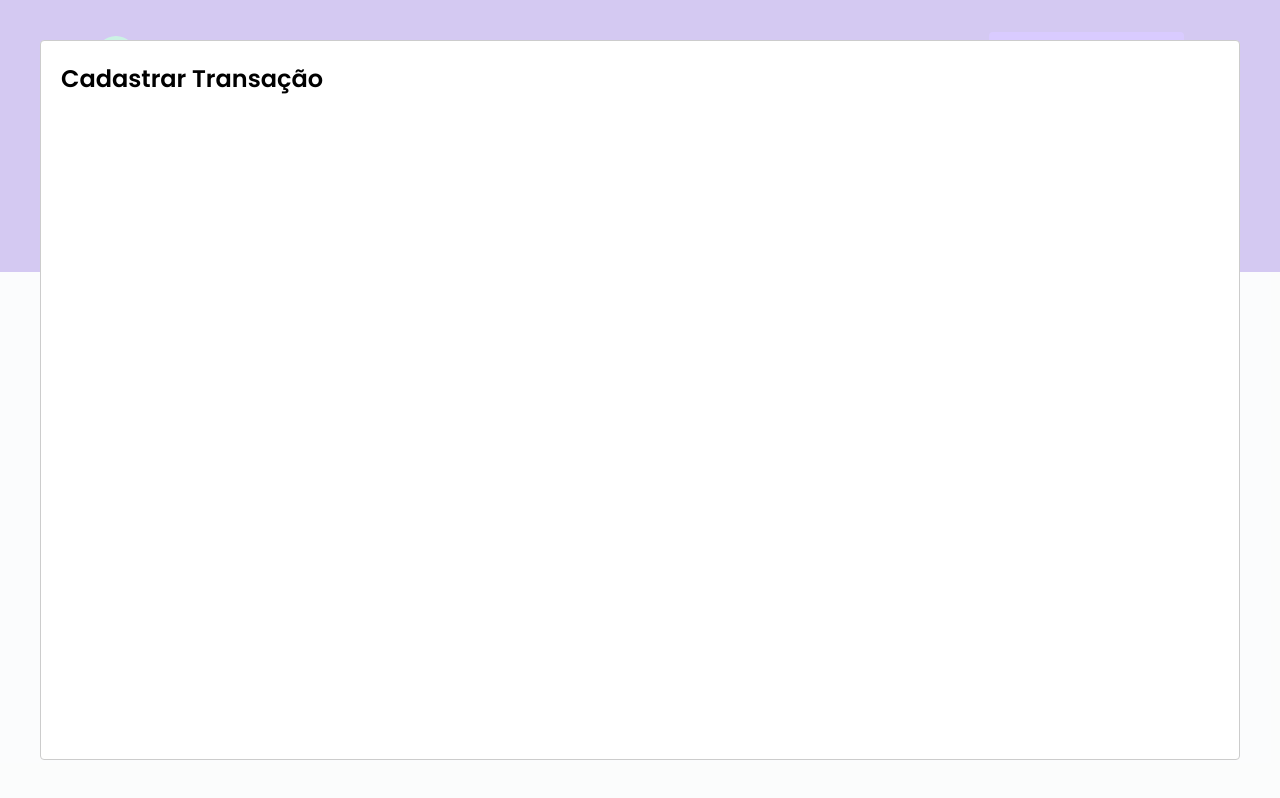
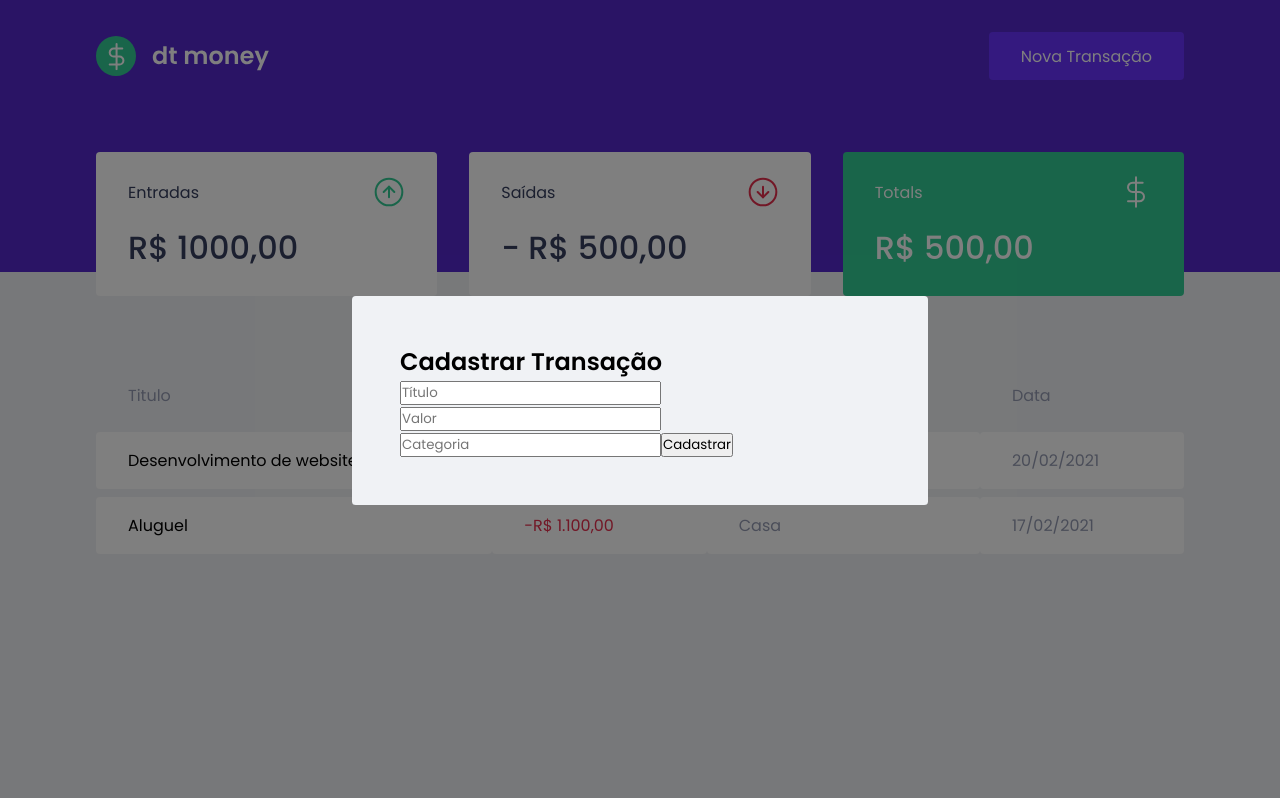
Before and after one commit to rodrigobergamindev/rbmoney, a React (Create React App) app: page / in a window 1280 px wide. Both pictures are taken after a click on the button "Nova Transação". Built offline with nearby package versions, Linux system fonts and the light colour scheme; no server answers; what miragejs would draw is missing.

Commit message:
att modal

```diff
--- a/src/App.tsx
+++ b/src/App.tsx
@@ -25,7 +25,9 @@
     <>
      <Header onOpenNewTransactionModal={handleOpenNewTransactionModal}/>
      <Dashboard/>
-     <NewTransactionModal isOpen={isNewTransactionModalOpen} onRequestClose={handleCloseNewTransactionModal}/>
+     <NewTransactionModal
+        isOpen={isNewTransactionModalOpen}
+        onRequestClose={handleCloseNewTransactionModal}/>
     <GlobalStyle/>
     </>
   );
--- a/src/components/NewTransactionModal/NewTransactionModal/index.tsx
+++ b/src/components/NewTransactionModal/NewTransactionModal/index.tsx
@@ -1,4 +1,5 @@
 import Modal from 'react-modal';
+import { Container } from './styles';
 
 interface NewTransactionModalProps {
     isOpen: boolean;
@@ -10,8 +11,21 @@
     return (
 
       <Modal isOpen={isOpen}
-      onRequestClose={onRequestClose}>
-          <h2>Cadastrar Transação</h2>
+      onRequestClose={onRequestClose}
+      overlayClassName="react-modal-overlay"
+      className="react-modal-content"
+      >
+
+        <Container>
+            <h2>Cadastrar Transação</h2>
+            <form>
+
+                <input placeholder="Título"/>
+                <input placeholder="Valor" type="number"/>
+                <input placeholder="Categoria"/>
+                <button type="submit">Cadastrar</button>
+            </form>
+          </Container>
       </Modal>
 
     )
--- a/src/components/NewTransactionModal/NewTransactionModal/styles.ts
+++ b/src/components/NewTransactionModal/NewTransactionModal/styles.ts
@@ -1 +1,4 @@
 import styled from 'styled-components'
+
+
+export const Container = styled.form``
--- a/src/global.ts
+++ b/src/global.ts
@@ -57,4 +57,28 @@
         cursor: not-allowed;
     }
 
+
+    .react-modal-overlay {
+        background:rgba(0,0,0,0.5);
+
+        position: fixed;
+        top: 0;
+        bottom: 0;
+        right:0;
+        left: 0;
+
+        display: flex;
+        align-items: center;
+        justify-content:center;
+    }
+
+    .react-modal-content {
+        width: 100%;
+        max-width: 576px;
+        background: var(--background);
+        padding: 3rem;
+        position: relative;
+        border-radius: 0.24rem;
+    }
+
 `
```
